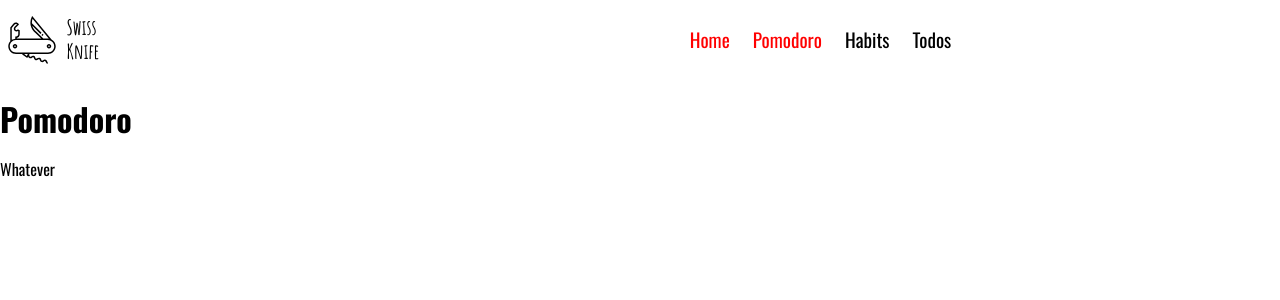
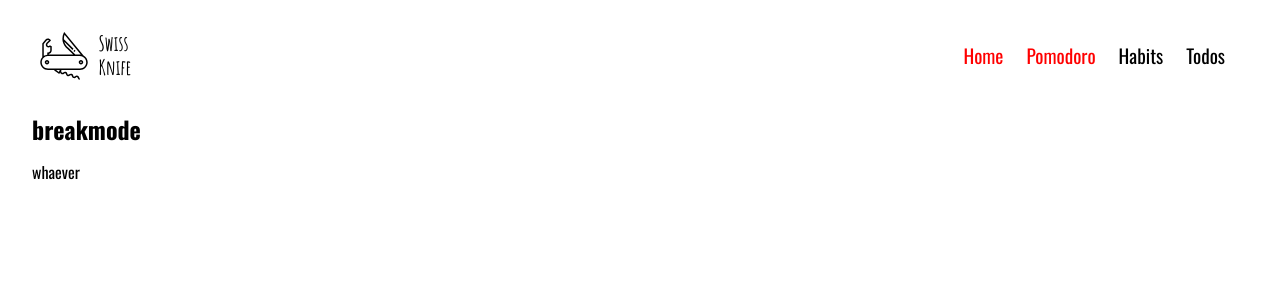
Before and after one commit to Marty-W/swiss-knife, a React (Create React App) app: page /pomodoro/breakmode in a window 1280 px wide. Shown: the top 300 px of the page. Built offline with nearby package versions, Linux system fonts and the light colour scheme.

Commit message:
i dont even know, just backing it up

```diff
--- a/src/App.js
+++ b/src/App.js
@@ -1,4 +1,5 @@
 import React from "react";
+import styled from "styled-components";
 import { BrowserRouter as Router, Switch, Link, Route } from "react-router-dom";
 
 import Nav from "./UI/Nav";
@@ -6,16 +7,19 @@ import Home from "./Sections/Home/Home";
 import Pomodoro from "./Sections/Pomodoro/Pomodoro";
 import Todo from "./Sections/Todo/Todo";
 import Habits from "./Sections/Habits/Habits";
+import FreeMode from "./Sections/Pomodoro/FreeMode/FreeMode";
+import BreakMode from "./Sections/Pomodoro/BreakMode/BreakMode";
 
 const App = () => {
   return (
+    <BodyWrapper>
       <Router>
         <Nav />
         <Switch>
           <Route exact path="/">
             <Home />
           </Route>
-        <Route path="/pomodoro">
+          <Route exact path="/pomodoro">
             <Pomodoro />
           </Route>
           <Route path="/todo">
@@ -24,9 +28,16 @@ const App = () => {
           <Route path="/habits">
             <Habits />
           </Route>
+          <Route component={FreeMode} path="/pomodoro/freemode" />
+          <Route component={BreakMode} path="/pomodoro/breakmode" />
         </Switch>
       </Router>
+    </BodyWrapper>
   );
 };
 
+const BodyWrapper = styled.div`
+  padding: 1em 2em;
+`;
+
 export default App;
--- /dev/null
+++ b/src/Sections/Pomodoro/BreakMode/BreakMode.js
@@ -0,0 +1,13 @@
+import React from "react";
+import FreeMode from "../FreeMode/FreeMode";
+
+const BreakMode = () => {
+  return (
+    <>
+      <h2>breakmode</h2>
+      <p>whaever</p>
+    </>
+  );
+};
+
+export default BreakMode;
--- /dev/null
+++ b/src/Sections/Pomodoro/FreeMode/FreeMode.js
@@ -0,0 +1,12 @@
+import React from "react";
+
+const FreeMode = () => {
+  return (
+    <>
+      <h2>Freeee</h2>
+      <whateve />
+    </>
+  );
+};
+
+export default FreeMode;
--- a/src/Sections/Pomodoro/Pomodoro.js
+++ b/src/Sections/Pomodoro/Pomodoro.js
@@ -1,12 +1,56 @@
 import React from "react";
+import styled from "styled-components/macro";
+import { Route, Switch, Link } from "react-router-dom";
+
+import Card from "../../UI/Card";
+import { ReactComponent as Break } from "../../assets/svgs/break.svg";
+import { ReactComponent as Free } from "../../assets/svgs/free.svg";
 
 const Pomodoro = () => {
   return (
     <>
-      <h1>Pomodoro</h1>
-      <p>Whatever</p>
+      <h1
+        css={`
+          text-align: center;
+        `}
+      >
+        Pomodoro
+      </h1>
+      <CardWrapper>
+        <Link to="/pomodoro/freemode">
+          <Card>
+            <h2>Free Mode</h2>
+            <Free />
+            <p>
+              My style. Just pick a duration for your session and break and
+              cycle these two. You can change the time after each.
+            </p>
+          </Card>
+        </Link>
+        <Link to="/pomodoro/breakmode">
+          <Card>
+            <h2>Break Mode</h2>
+            <Break />
+            <p>
+              Classic Pomodoro style, developed by Francesco Cirillo. Pick your
+              session duration, break duration and number of sessions to have a
+              large break.{" "}
+            </p>
+          </Card>
+        </Link>
+      </CardWrapper>
     </>
   );
 };
 
+const CardWrapper = styled.div`
+  display: flex;
+  flex-direction: column;
+  align-items: center;
+
+  @media (min-width: 490px) {
+    flex-direction: row;
+  }
+`;
+
 export default Pomodoro;
--- /dev/null
+++ b/src/UI/Card.js
@@ -0,0 +1,23 @@
+import React from "react";
+import styled from "styled-components";
+
+const Card = ({ children }) => <SCard>{children}</SCard>;
+
+const SCard = styled.div`
+  padding: 2em 4em;
+  margin: 0 1em;
+  width: 80%;
+  border: 1px slategray solid;
+  border-radius: 4px;
+  position: relative;
+  overflow: hidden;
+
+  & svg {
+    width: 500px;
+    position: absolute;
+    opacity: 0.1;
+    top: -3em;
+  }
+`;
+
+export default Card;
--- a/src/UI/Navbar.js
+++ b/src/UI/Navbar.js
@@ -97,6 +97,7 @@ const NavbarWrapper = styled.div`
   @media (min-width: 460px) {
     position: initial;
     display: flex;
+    justify-content: flex-end;
     height: auto;
     width: 70%;
   }
```
Also changed, not shown: src/assets/svgs/break.svg (added), src/assets/svgs/free.svg (added). Lines whose indentation alone changed are shown as unchanged.
